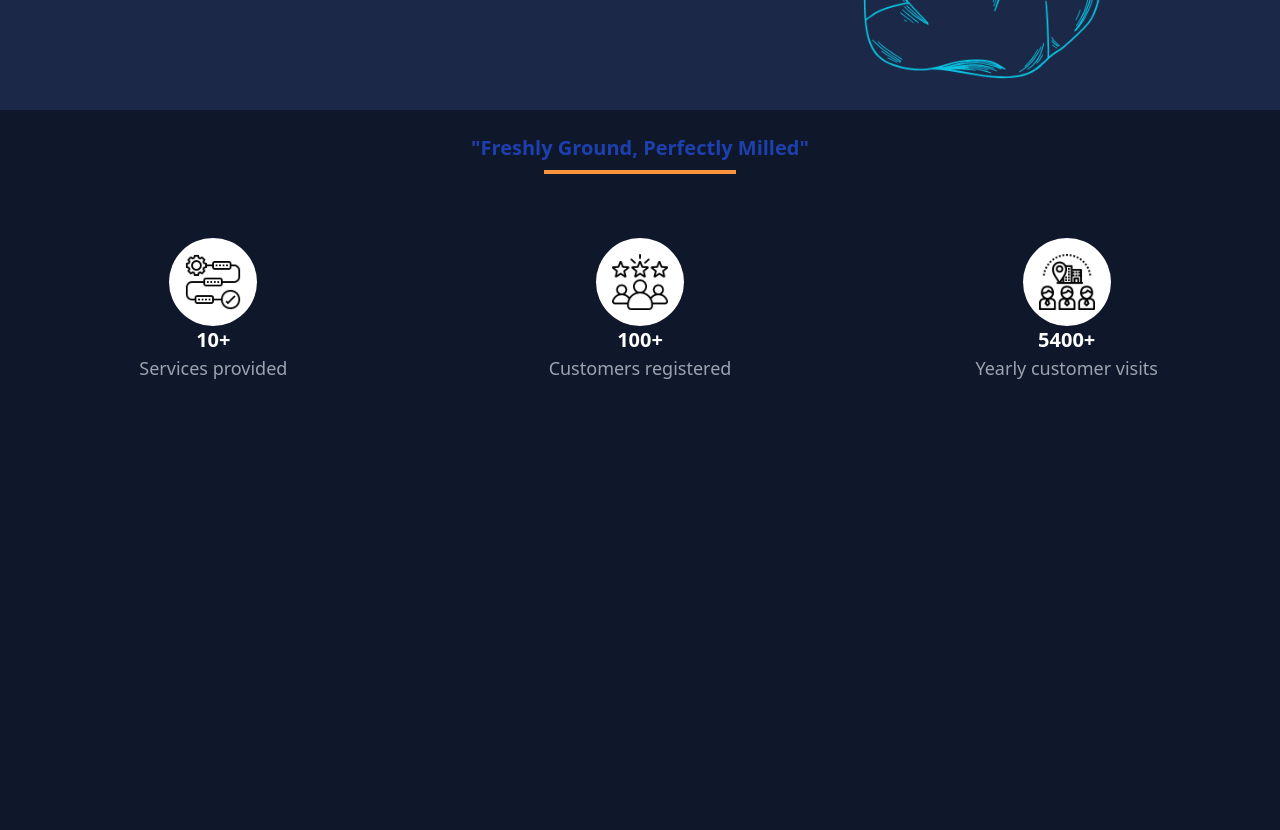
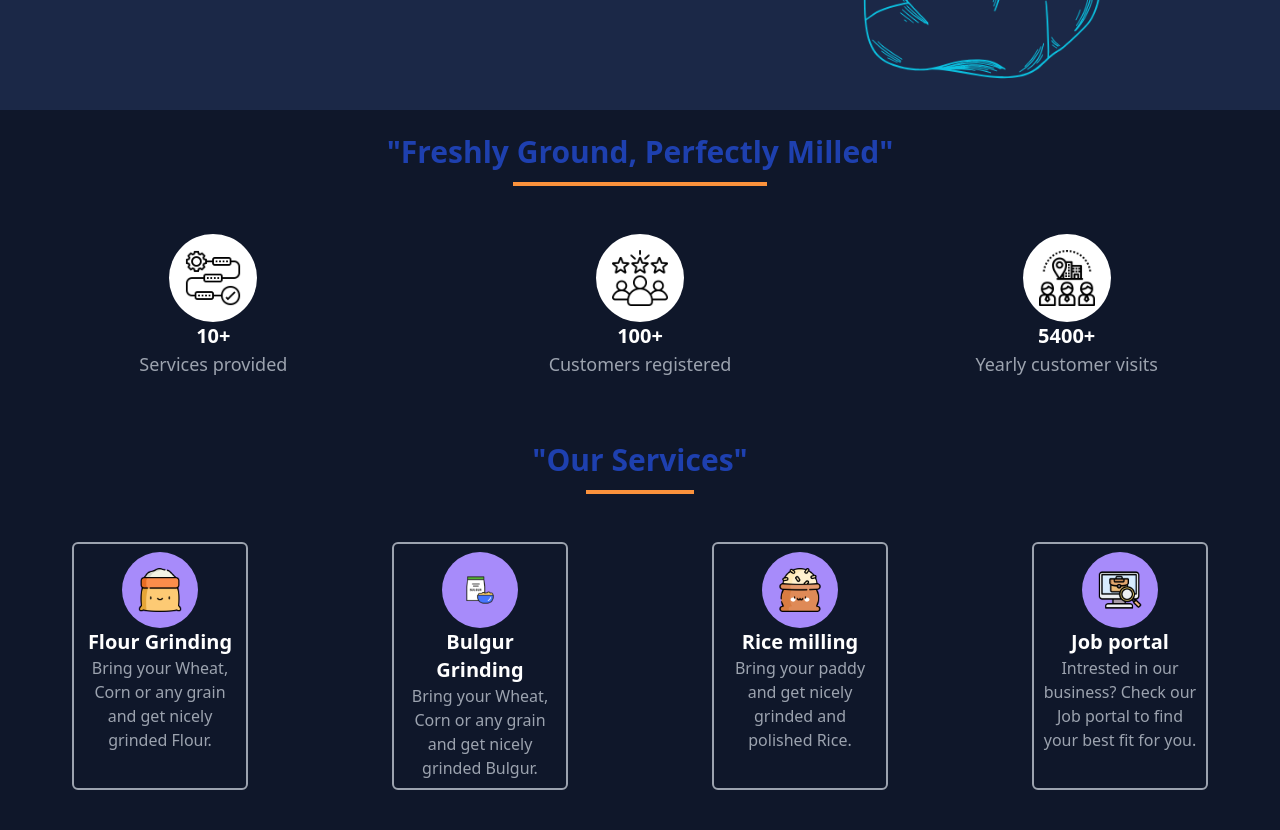
Before and after one commit to muhafiz5814/hello-tailwindcss, a plain HTML site: page Responsive Landing Page/dist/index.html in a window 1280 px wide. Shown: the part 344-1174 px from the top of the page. Before the commit the page ends 800 px from the top, so only its background shows below. Drawn offline with Linux system fonts and the light colour scheme.

Commit message:
Add services section.

```diff
--- a/Responsive Landing Page/dist/index.html
+++ b/Responsive Landing Page/dist/index.html
@@ -45,25 +45,25 @@
     <!-- Achievements section starts here -->
      <div class=" text-center flex flex-col items-center">
         <div class="mt-6">
-            <h2 class="text-xl font-bold text-blue-800">"Freshly Ground, Perfectly Milled"</h2>
-            <div class="w-48 mx-auto border-2 border-orange-400 mt-2"></div>
+            <h2 class="text-xl md:text-2xl lg:text-3xl font-bold lg:font-semibold text-blue-800">"Freshly Ground, Perfectly Milled"</h2>
+            <div class="w-1/2 mx-auto border-2 border-orange-400 mt-3"></div>
         </div>
-        <div class="mt-16 md:w-full md:flex md:justify-evenly">
-            <div class="md:flex-1 flex flex-col items-center mb-10">
+        <div class="mt-12 sm:w-full sm:flex sm:justify-evenly">
+            <div class="sm:flex-1 flex flex-col items-center mb-10">
                 <div class="bg-white rounded-full p-4 overflow-hidden">
                     <img class="size-14" src="./images/iteration.png" alt="Service iteration icon image">
                 </div>
                 <p class="text-white text-xl font-bold">10+</p>
                 <p class="text-gray-400 text-lg">Services provided</p>
             </div>
-            <div class="md:flex-1 flex flex-col items-center mb-10">
+            <div class="sm:flex-1 flex flex-col items-center mb-10">
                 <div class="bg-white rounded-full p-4 overflow-hidden">
                     <img class="size-14" src="./images/costumer.png" alt="Service iteration icon image">
                 </div>
                 <p class="text-white text-xl font-bold">100+</p>
                 <p class="text-gray-400 text-lg">Customers registered</p>
             </div>
-            <div class="md:flex-1 flex flex-col items-center mb-10">
+            <div class="sm:flex-1 flex flex-col items-center mb-10">
                 <div class="bg-white rounded-full p-4 overflow-hidden">
                     <img class="size-14" src="./images/visitor.png" alt="Service iteration icon image">
                 </div>
@@ -74,5 +74,44 @@
      </div>
     <!-- Achievements section ends here -->
 
+    <!-- Achievements section starts here -->
+    <div class=" text-center flex flex-col items-center">
+        <div class="mt-6">
+            <h2 class="text-xl md:text-2xl lg:text-3xl font-bold lg:font-semibold text-blue-800">"Our Services"</h2>
+            <div class="w-1/2 mx-auto border-2 border-orange-400 mt-3"></div>
+        </div>
+        <div class="mt-12 sm:w-[90%] lg:w-full sm:flex sm:justify-evenly sm:gap-10 lg:gap-0 flex-wrap">
+            <div class="w-3/5 mx-auto min-w-44 sm:w-44 flex flex-col items-center mb-10 border-2 border-gray-400 rounded-md p-2 box-border">
+                <div class="bg-violet-400 rounded-full p-4 overflow-hidden">
+                    <img class="size-11" src="./images/flour.png" alt="Service iteration icon image">
+                </div>
+                <p class="text-white text-xl font-bold">Flour Grinding</p>
+                <p class="text-gray-400 text-base">Bring your Wheat, Corn or any grain and get nicely grinded Flour.</p>
+            </div>
+            <div class="w-3/5 mx-auto min-w-44 sm:w-44 flex flex-col items-center mb-10 border-2 border-gray-400 rounded-md p-2 box-border">
+                <div class="bg-violet-400 rounded-full p-4 overflow-hidden">
+                    <img class="size-11" src="./images/bulgur.png" alt="Service iteration icon image">
+                </div>
+                <p class="text-white text-xl font-bold">Bulgur Grinding</p>
+                <p class="text-gray-400 text-base">Bring your Wheat, Corn or any grain and get nicely grinded Bulgur.</p>
+            </div>
+            <div class="w-3/5 mx-auto min-w-44 sm:w-44 flex flex-col items-center mb-10 border-2 border-gray-400 rounded-md p-2 box-border">
+                <div class="bg-violet-400 rounded-full p-4 overflow-hidden">
+                    <img class="size-11" src="./images/rice.png" alt="Service iteration icon image">
+                </div>
+                <p class="text-white text-xl font-bold">Rice milling</p>
+                <p class="text-gray-400 text-base">Bring your paddy and get nicely grinded and polished Rice.</p>
+            </div>
+            <div class="w-3/5 mx-auto min-w-44 sm:w-44 flex flex-col items-center mb-10 border-2 border-gray-400 rounded-md p-2 box-border">
+                <div class="bg-violet-400 rounded-full p-4 overflow-hidden">
+                    <img class="size-11" src="./images/job-portal.png" alt="Service iteration icon image">
+                </div>
+                <p class="text-white text-xl font-bold">Job portal</p>
+                <p class="text-gray-400 text-base">Intrested in our business? Check our Job portal to find your best fit for you.</p>
+            </div>
+        </div>
+        </div>
+    <!-- Achievements section ends here -->
+
 </body>
 </html>
```
Also changed, not shown: Responsive Landing Page/dist/images/bulgur.png (added), Responsive Landing Page/dist/images/flour.png (added), Responsive Landing Page/dist/images/grinding.png (added), Responsive Landing Page/dist/images/job-portal.png (added), Responsive Landing Page/dist/images/rice.png (added), Responsive Landing Page/dist/style.css.
